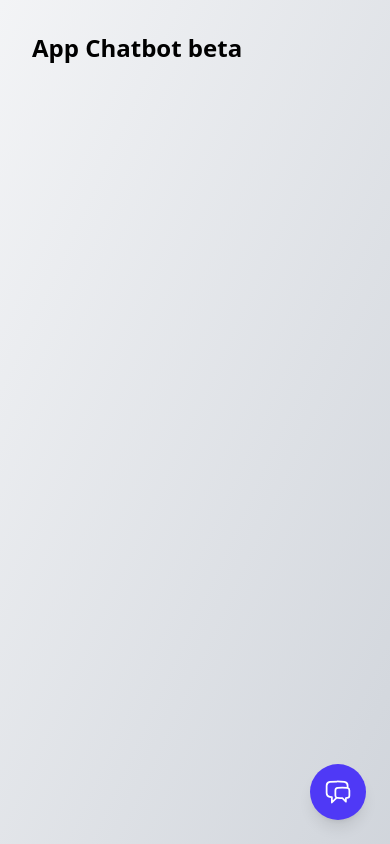
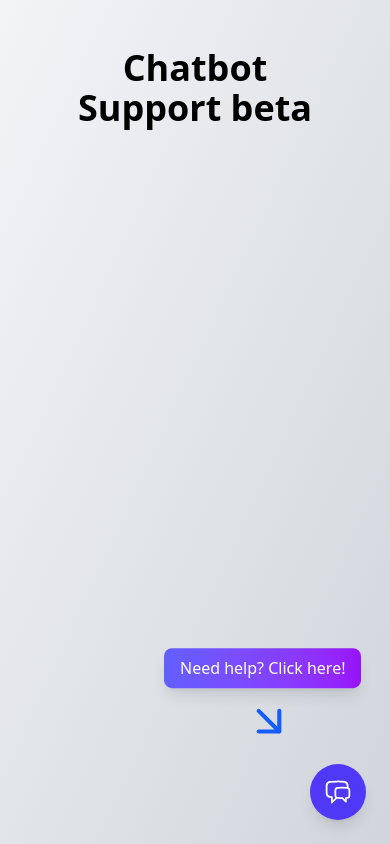
Before and after one commit to BuildTheWeb1/chatter-ai, a React (Vite) app: page / in a window 390 px wide. Built offline with nearby package versions, Linux system fonts and the light colour scheme.

Commit message:
added cta animation for the chatbot widget, fixed responsive issue

```diff
--- a/src/App.tsx
+++ b/src/App.tsx
@@ -1,10 +1,52 @@
+import { useState } from "react";
 import ChatbotWidget from "./components/ChatbotWidget";
 
+// Animated Arrow Component
+const AnimatedArrow = ({ isVisible }: { isVisible: boolean }) => {
+	if (!isVisible) return null;
+
+	return (
+		<div className="fixed bottom-24 right-24 animate-bounce">
+			<div className="relative">
+				<div className="absolute -left-20 -top-12 bg-gradient-to-r from-indigo-500 to-purple-600 text-white px-4 py-2 rounded-lg shadow-lg whitespace-nowrap">
+					Need help? Click here!
+				</div>
+				<svg
+					width="50"
+					height="50"
+					viewBox="0 0 24 24"
+					fill="none"
+					className="text-blue-600"
+					aria-label="Arrow pointing to chat button"
+					role="img"
+				>
+					<path
+						d="M5 12h14M12 5l7 7-7 7"
+						stroke="currentColor"
+						strokeWidth="2"
+						strokeLinecap="round"
+						strokeLinejoin="round"
+						transform="rotate(45, 12, 12)"
+					/>
+				</svg>
+			</div>
+		</div>
+	);
+};
+
 function App() {
+	const [isChatOpen, setIsChatOpen] = useState(false);
+
 	return (
-		<div className="min-h-screen bg-gradient-to-br from-gray-100 to-gray-300 p-8">
-			<h1 className="text-2xl font-bold mb-4">App Chatbot beta</h1>
-			<ChatbotWidget />
+		<div className="min-h-screen bg-gradient-to-br from-gray-100 to-gray-300 p-12">
+			<h1 className="text-4xl font-bold text-center mb-4">
+				Chatbot Support beta
+			</h1>
+
+			{/* Animated Arrow - only shown when chat is closed */}
+			<AnimatedArrow isVisible={!isChatOpen} />
+
+			<ChatbotWidget onOpenChange={setIsChatOpen} />
 		</div>
 	);
 }
--- a/src/components/ChatWindow.tsx
+++ b/src/components/ChatWindow.tsx
@@ -17,7 +17,7 @@ const ChatWindow: React.FC<ChatWindowProps> = ({
 	onSend,
 }) => {
 	return (
-		<div className="bg-white rounded-xl shadow-xl mt-3 w-96 max-w-full max-h-[600px] flex flex-col overflow-hidden animate-fadeInScale">
+		<div className="bg-white rounded-xl shadow-xl mt-3 w-[90vw] sm:w-80 md:w-96 max-w-full max-h-[600px] flex flex-col overflow-hidden animate-fadeInScale">
 			<ChatHeader />
 			<ChatMessages messages={messages} />
 			<ChatInput value={inputValue} onChange={onInputChange} onSend={onSend} />
--- a/src/components/ChatbotWidget.tsx
+++ b/src/components/ChatbotWidget.tsx
@@ -19,7 +19,11 @@ export interface Message {
 // Local storage key for chat messages
 const STORAGE_KEY = "chatyai_messages";
 
-const ChatbotWidget: React.FC = () => {
+interface ChatbotWidgetProps {
+	onOpenChange?: (isOpen: boolean) => void;
+}
+
+const ChatbotWidget: React.FC<ChatbotWidgetProps> = ({ onOpenChange }) => {
 	const [isOpen, setIsOpen] = useState(false);
 	const [messages, setMessages] = useState<Message[]>(() => {
 		// Initialize from local storage if available
@@ -37,6 +41,11 @@ const ChatbotWidget: React.FC = () => {
 	useEffect(() => {
 		localStorage.setItem(STORAGE_KEY, JSON.stringify(messages));
 	}, [messages]);
+
+	// Notify parent component when isOpen changes
+	useEffect(() => {
+		onOpenChange?.(isOpen);
+	}, [isOpen, onOpenChange]);
 
 	const handleToggle = () => {
 		setIsOpen((prev) => !prev);
```
